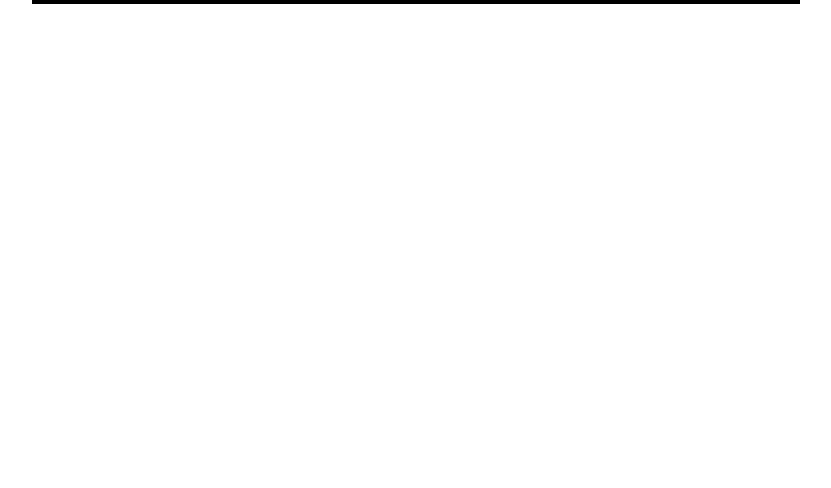
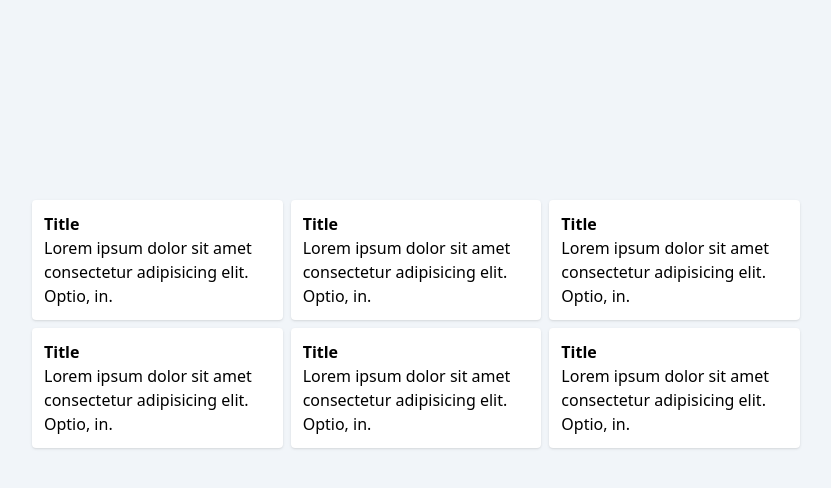
Before and after one commit to HichamDe/tailwind-presentation, a website: page index.html in a window 1280 px wide. Shown: the whole page, without its empty margins (224-1055 px from the left). Drawn offline with Linux system fonts and the light colour scheme.

Commit message:
the exemple is ready

```diff
--- a/index.html
+++ b/index.html
@@ -1,18 +1,57 @@
 <!DOCTYPE html>
 <html lang="en">
+
 <head>
     <meta charset="UTF-8">
     <meta name="viewport" content="width=device-width, initial-scale=1.0">
     <link rel="stylesheet" href="./public/output.css">
     <title>Tailwind</title>
 </head>
-<body>
-    <div class="max-w-screen-md m-auto border-2 border-black">
+
+<body class="bg-slate-100">
+    <div class="h-[200px]">
+
+    </div>
+    <div class="max-w-screen-md m-auto grid grid-cols-1 gap-2 lg:grid-cols-3 sm:grid-cols-2">
         <!-- card -->
-        <div class="">
-
+        <div class="card">
+            <h1>Title</h1>
+            <p>
+                Lorem ipsum dolor sit amet consectetur adipisicing elit. Optio, in.
+            </p>
+        </div>
+        <div class="card">
+            <h1>Title</h1>
+            <p>
+                Lorem ipsum dolor sit amet consectetur adipisicing elit. Optio, in.
+            </p>
+        </div>
+        <div class="card">
+            <h1>Title</h1>
+            <p>
+                Lorem ipsum dolor sit amet consectetur adipisicing elit. Optio, in.
+            </p>
+        </div>
+        <div class="card">
+            <h1>Title</h1>
+            <p>
+                Lorem ipsum dolor sit amet consectetur adipisicing elit. Optio, in.
+            </p>
+        </div>
+        <div class="card">
+            <h1>Title</h1>
+            <p>
+                Lorem ipsum dolor sit amet consectetur adipisicing elit. Optio, in.
+            </p>
+        </div>
+        <div class="card">
+            <h1>Title</h1>
+            <p>
+                Lorem ipsum dolor sit amet consectetur adipisicing elit. Optio, in.
+            </p>
         </div>
 
     </div>
 </body>
+
 </html>
--- a/src/input.css
+++ b/src/input.css
@@ -1,3 +1,12 @@
 @tailwind base;
 @tailwind components;
 @tailwind utilities;
+
+.card{
+    @apply p-3 rounded hover:scale-[1.03] cursor-pointer ease-linear
+    bg-white shadow
+
+}
+.card > h1{
+    @apply font-bold
+}
```
Also changed, not shown: public/output.css.
